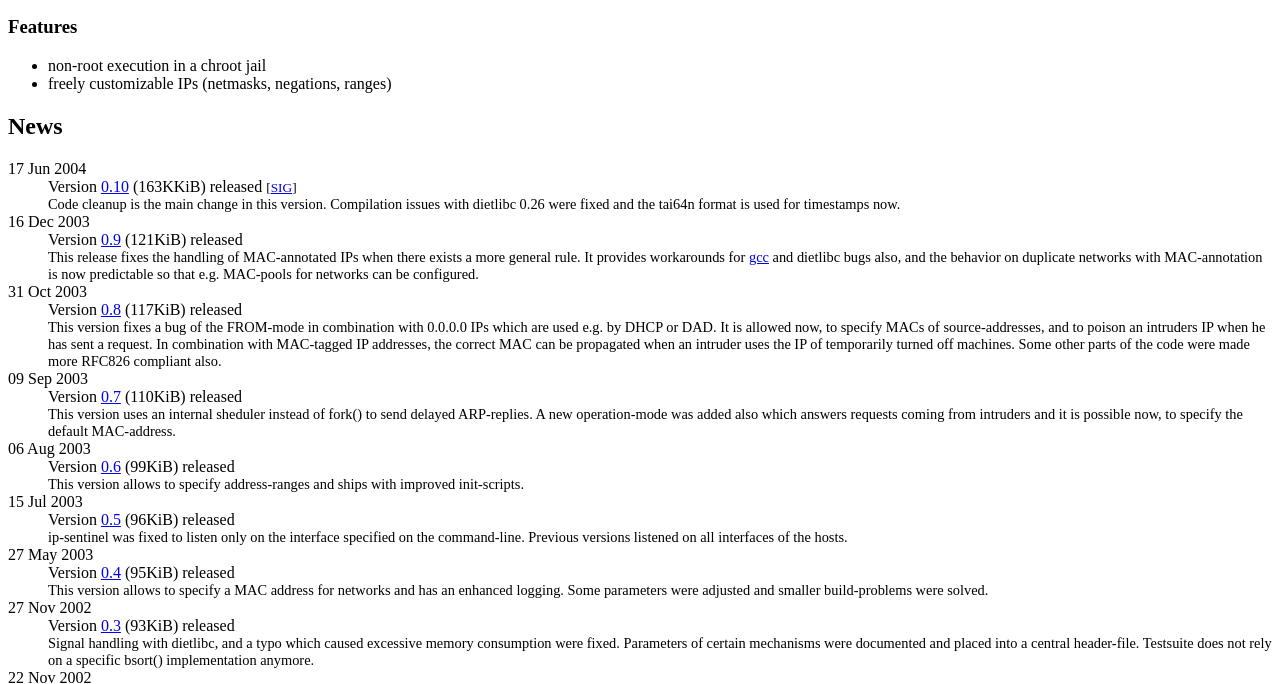
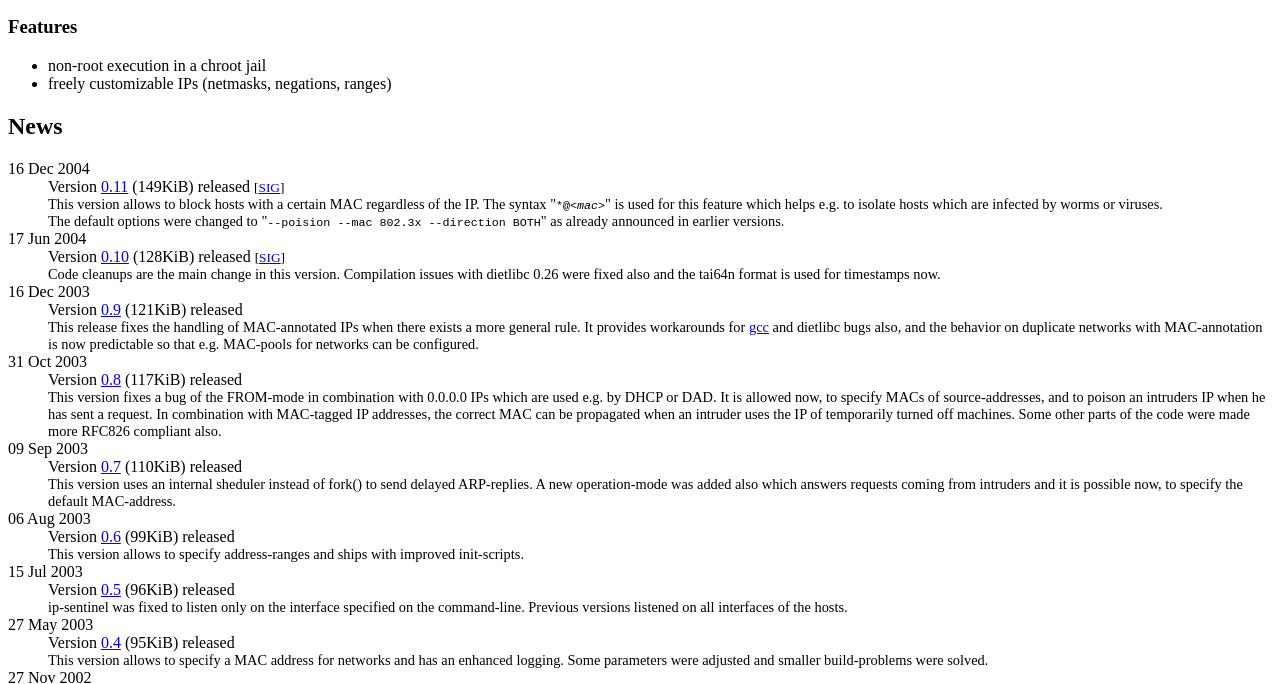
Before and after one commit to gitGNU/gnu_ip-sentinel, a plain HTML site: page doc/index.html in a window 1280 px wide. Shown: the part 105-789 px from the top of the page. Drawn offline with Linux system fonts and the light colour scheme.

Commit message:
version 0.11

```diff
--- a/doc/index.html
+++ b/doc/index.html
@@ -31,15 +31,31 @@
 
     <h2>News</h2>
     <dl>
+      <dt>16 Dec 2004</dt>
+      <dd>Version <a href="files/ip-sentinel-0.11.tar.bz2">0.11</a>
+	(149KiB) released
+	<small>[<a href="files/ip-sentinel-0.11.tar.bz2.asc">SIG</a>]</small>
+      </dd>
+
+      <dd class="remark">This version allows to block hosts with a
+      certain MAC regardless of the IP. The syntax
+      "<code>*@<i>&lt;mac&gt;</i></code>" is used for this feature
+      which helps e.g. to isolate hosts which are infected by worms or
+      viruses.</dd>
+
+      <dd class="remark">The default options were changed to
+      "<code>--poision --mac 802.3x --direction BOTH</code>" as
+      already announced in earlier versions.</dd>
+
       <dt>17 Jun 2004</dt>
       <dd>Version <a href="files/ip-sentinel-0.10.tar.bz2">0.10</a>
-	(163KKiB) released
+	(128KiB) released
 	<small>[<a href="files/ip-sentinel-0.10.tar.bz2.asc">SIG</a>]</small>
       </dd>
 
-      <dd class="remark">Code cleanup is the main change in this
-      version. Compilation issues with dietlibc 0.26 were fixed and
-      the tai64n format is used for timestamps now.</dd>
+      <dd class="remark">Code cleanups are the main change in this
+      version. Compilation issues with dietlibc 0.26 were fixed also
+      and the tai64n format is used for timestamps now.</dd>
 
 
       <dt>16 Dec 2003</dt>
@@ -161,7 +177,7 @@
 -->	      <small>
 <!-- Created: Fri Nov 15 18:41:30 CET 2002 -->
 <!-- hhmts start -->
-Last modified: Thu Jun 17 14:49:07 CEST 2004
+Last modified: Thu Dec 16 01:00:37 CET 2004
 <!-- hhmts end -->
               </small>
             </div>
```
Also changed, not shown: 4 other files.
